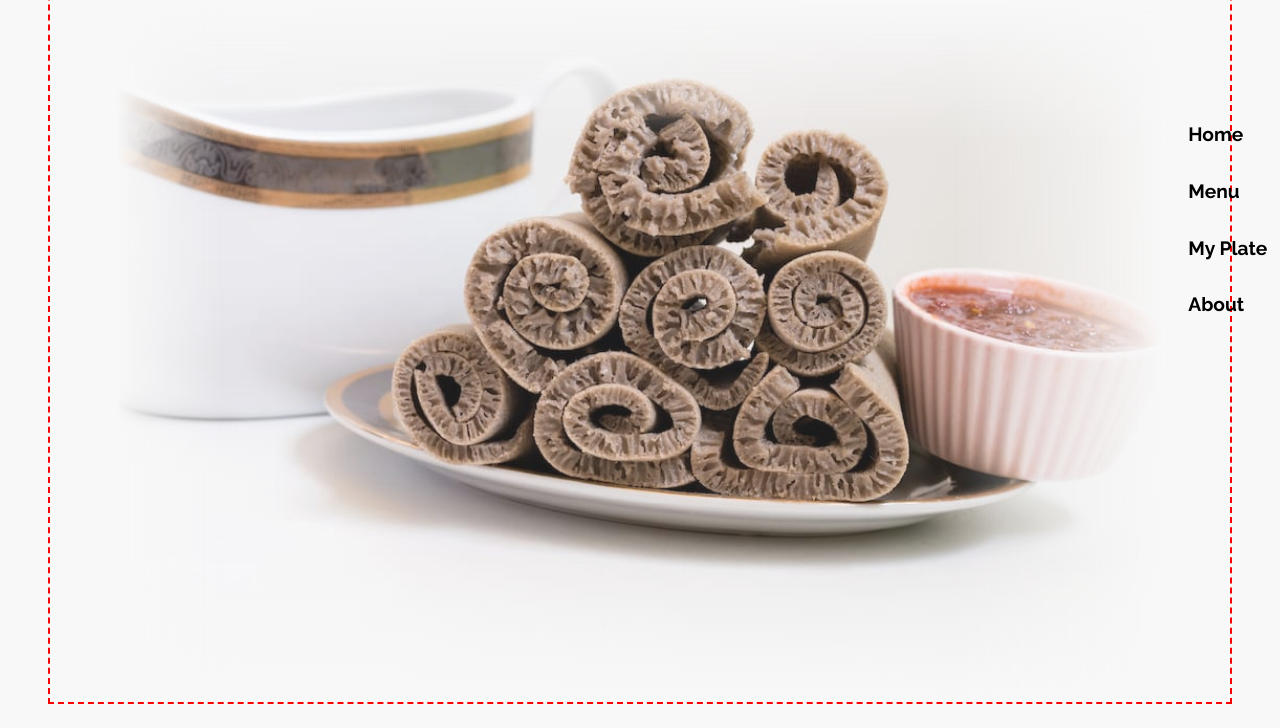
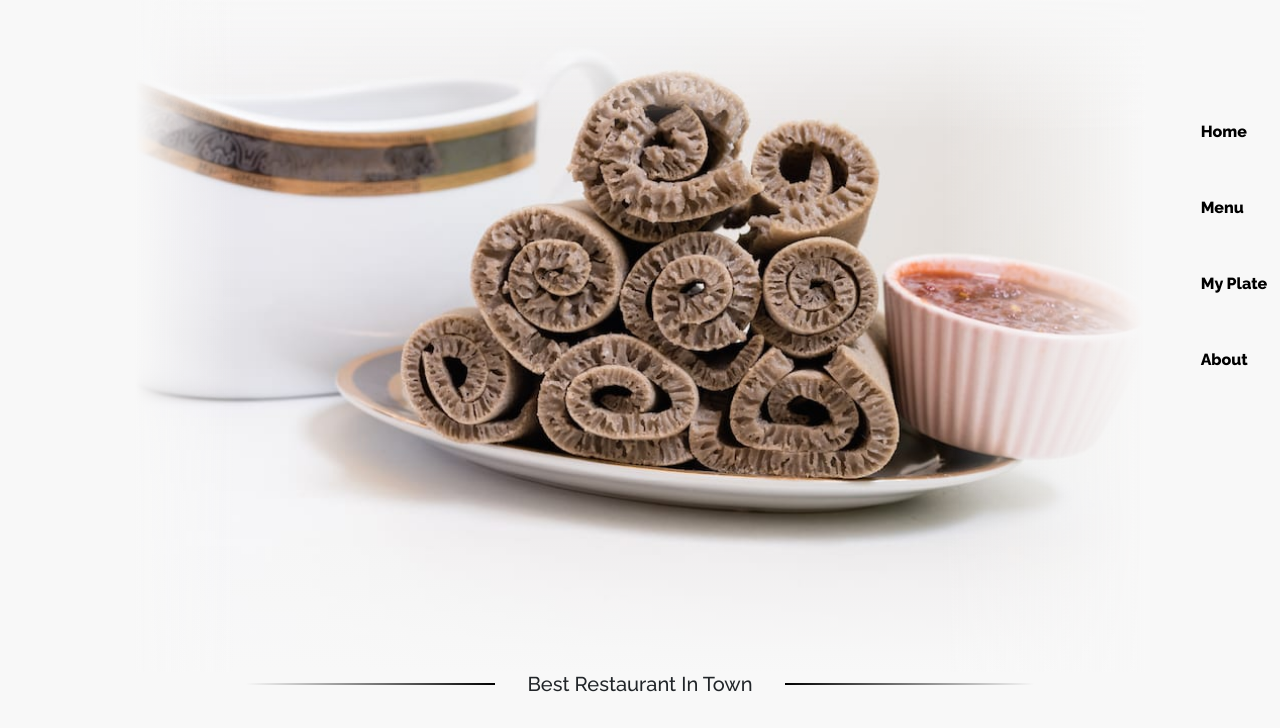
Before and after one commit to Berabjesus/EatOpia-Restaurant-Page, a website built with webpack: page public/index.html in a window 1280 px wide. Shown: the part 120-848 px from the top of the page. Built offline with nearby package versions, Linux system fonts and the light colour scheme.

Commit message:
ADD divider line to the home page section one

```diff
--- a/src/components/navbar.js
+++ b/src/components/navbar.js
@@ -27,7 +27,7 @@ const addPropertiesToElements = (...elements) => {
   const NAV_ITEMS = ['Home', 'Menu', 'My Plate', 'About']
   for (let i in elements) {
     elements[i] = document.createElement('a')
-    elements[i].classList.add('nav-link', 'mb-4','p-0', 'pb-1', 'w-auto','main-font')
+    elements[i].classList.add('nav-link', 'mb-5','p-0', 'pb-1', 'w-auto','main-font')
     elements[i].href = '#'
     elements[i].addEventListener("click", ()=>{setLinkToActive(elements[i])});
     elements[i].innerText = NAV_ITEMS[i]
--- a/src/pages/home.js
+++ b/src/pages/home.js
@@ -9,14 +9,15 @@ const homePage = () => {
 const firstSection = (container) => {
   const BRAND_NAME = 'Eat Opia'
   const section = document.createElement('section')
-  section.classList.add('d-flex', 'flex-column', 'home_section-one','w-100', 'h-100vh', 'custom-border')
+  section.classList.add('d-flex', 'flex-column', 'home_section-one','w-100', 'h-100vh')
 
   const logoContainer = document.createElement('div')
-  logoContainer.classList.add('d-flex', 'flex-column','w-100','logo-container', 'logo-font')
-  let mainHeader = document.createElement('h1')
+  logoContainer.classList.add('d-flex', 'flex-column', 'align-self-start','logo-container', 'logo-font')
+  const mainHeader = document.createElement('h1')
   mainHeader.classList.add('logo')
   mainHeader.innerText = BRAND_NAME
-  let subHeader = document.createElement('h6')
+  const subHeader = document.createElement('h6')
+  subHeader.classList.add('text-center')
   subHeader.innerText = 'Test the local cuisine'
   logoContainer.appendChild(mainHeader)
   logoContainer.appendChild(subHeader)
@@ -30,7 +31,18 @@ const firstSection = (container) => {
   imageContainer.appendChild(image)
 
   section.appendChild(imageContainer)
+
+  const divider = setdivider('Best Restaurant In Town')
+  section.appendChild(divider)
+
   container.appendChild(section)
 }
 
+const setdivider = (text) => {
+  let divider = document.createElement('h5')
+  divider.innerText = text
+  divider.classList.add('align-self-center','divider-line')
+  return divider
+}
+
 export default homePage;
--- a/src/scss/style.scss
+++ b/src/scss/style.scss
@@ -1,13 +1,13 @@
 @import "~bootstrap/scss/bootstrap";
 @import url('https://fonts.googleapis.com/css2?family=Raleway:wght@500;700;800;900&display=swap');
-@import url('https://fonts.googleapis.com/css2?family=Comfortaa:wght@700&display=swap');
+@import url('https://fonts.googleapis.com/css2?family=Montserrat:wght@700;800;900&display=swap" rel="stylesheet');
 
 /*
 *   CSS TABLE OF CONTENTS
 *
 *   1. Variables
       1.1 Colors
-*   2. Defaults
+*   2. Globals
 *   3. Wrapper
 *   4. Navbar
 *   5. main
@@ -21,10 +21,14 @@ $mainBackgroundColor: #f8f8f8;
 
 /** 1.2 fonts **/
 $mainFont:  'Raleway', sans-serif;
-$logoFont: 'Comfortaa', sans-serif;
+$logoFont: 'Montserrat', sans-serif;
 
-/*** 2. Defaults ***/
-/*** 2.1 Defaults - fonts ***/
+/*** 2. Globals ***/
+/*** 2.1 Globals - fonts ***/
+* {
+  font-family: $mainFont;
+}
+
 .main-font {
   font-family: $mainFont;
   font-weight: 700;
@@ -34,7 +38,7 @@ $logoFont: 'Comfortaa', sans-serif;
   font-family: $logoFont;
 }
 
-/*** 2.2 Defaults - display ***/
+/*** 2.2 Globals - display ***/
 .fade {
   opacity: 0.3;
 }
@@ -43,9 +47,32 @@ $logoFont: 'Comfortaa', sans-serif;
   height: 100vh;
 }
 
-/*** 2.3 Defaults - border ***/
+/*** 2.3 Globals - border ***/
 .custom-border {
   border: 2px dashed red;
+}
+
+.divider-line {
+  position: relative;
+  display: flex;
+  justify-content: center;
+  width: 100%;
+  white-space: nowrap;
+}
+
+.divider-line::before,
+.divider-line::after {
+  content: '';
+  align-self: center;
+  flex: 1 1 0;
+  width: 40%;
+  margin: 0 2rem;
+  // border-bottom: 2px solid black;
+  border: 2px solid; border-image: linear-gradient(90deg, rgba(60,74,83,.00) 40%, black)1; border-left:none; border-top:none; border-right:none;
+}
+
+.divider-line::after {
+  border: 2px solid; border-image: linear-gradient(-90deg,  rgba(60,74,83,.00) 40%,black) 1; border-left:none; border-top:none; border-right:none;
 }
 
 /*** 3. Wrapper ***/
@@ -63,14 +90,14 @@ $logoFont: 'Comfortaa', sans-serif;
 
 .nav-link {
   color: black;
-  font-size: 1.2rem;
+  font-size: 1rem;
+  font-weight: 800;
   transition: transform 0.2s linear;
 }
 
 .nav-link:hover,
 .nav-link:active {
   color: black;
-  border-bottom: 1px solid black;
   transform: scale(1.2);
 }
 
@@ -86,13 +113,13 @@ $logoFont: 'Comfortaa', sans-serif;
 }
 
 .logo {
-  font-weight: 700;
+  font-weight: 900;
   font-size: 3vw;
 }
 
 .main-image-container {
   position: relative;
-  height: 88%;
+  height: 87%;
   width: auto;
 }
 
@@ -109,5 +136,4 @@ $logoFont: 'Comfortaa', sans-serif;
 .main-image {
   width: 100%;
   height: 100%;
-  opacity: 0.9;
 }
```
Also changed, not shown: 1 other file.
